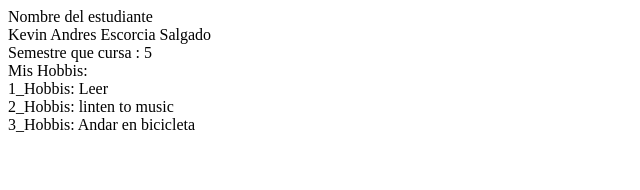
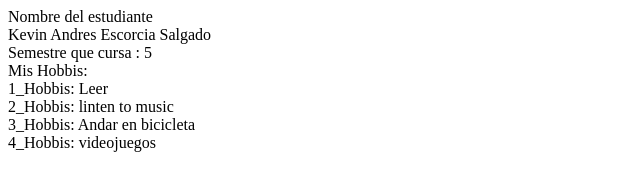
Before and after one commit to Atomic012/Git_GitHub_taller, a plain HTML site: page index.html in a window 1280 px wide. Shown: the whole page, without its empty margins (0-640 px from the left). Drawn offline with Linux system fonts and the light colour scheme.

Commit message:
seven_kof

```diff
--- a/index.html
+++ b/index.html
@@ -15,6 +15,7 @@
     <div>1_Hobbis: Leer</div>
     <div>2_Hobbis: linten to music</div>
     <div>3_Hobbis: Andar en bicicleta</div>
+    <div>4_Hobbis: videojuegos </div>
 </body>
 
 </html>
```
